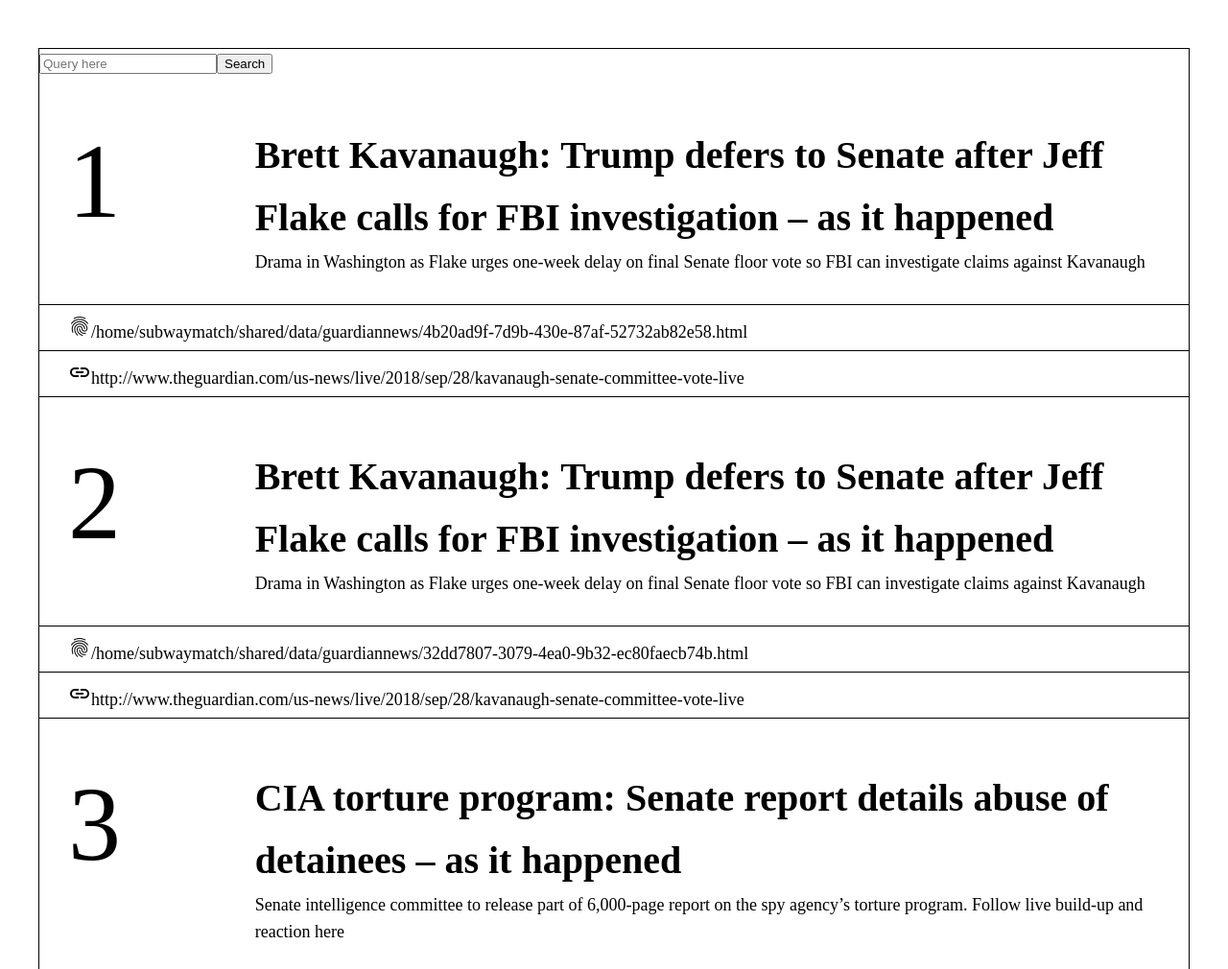
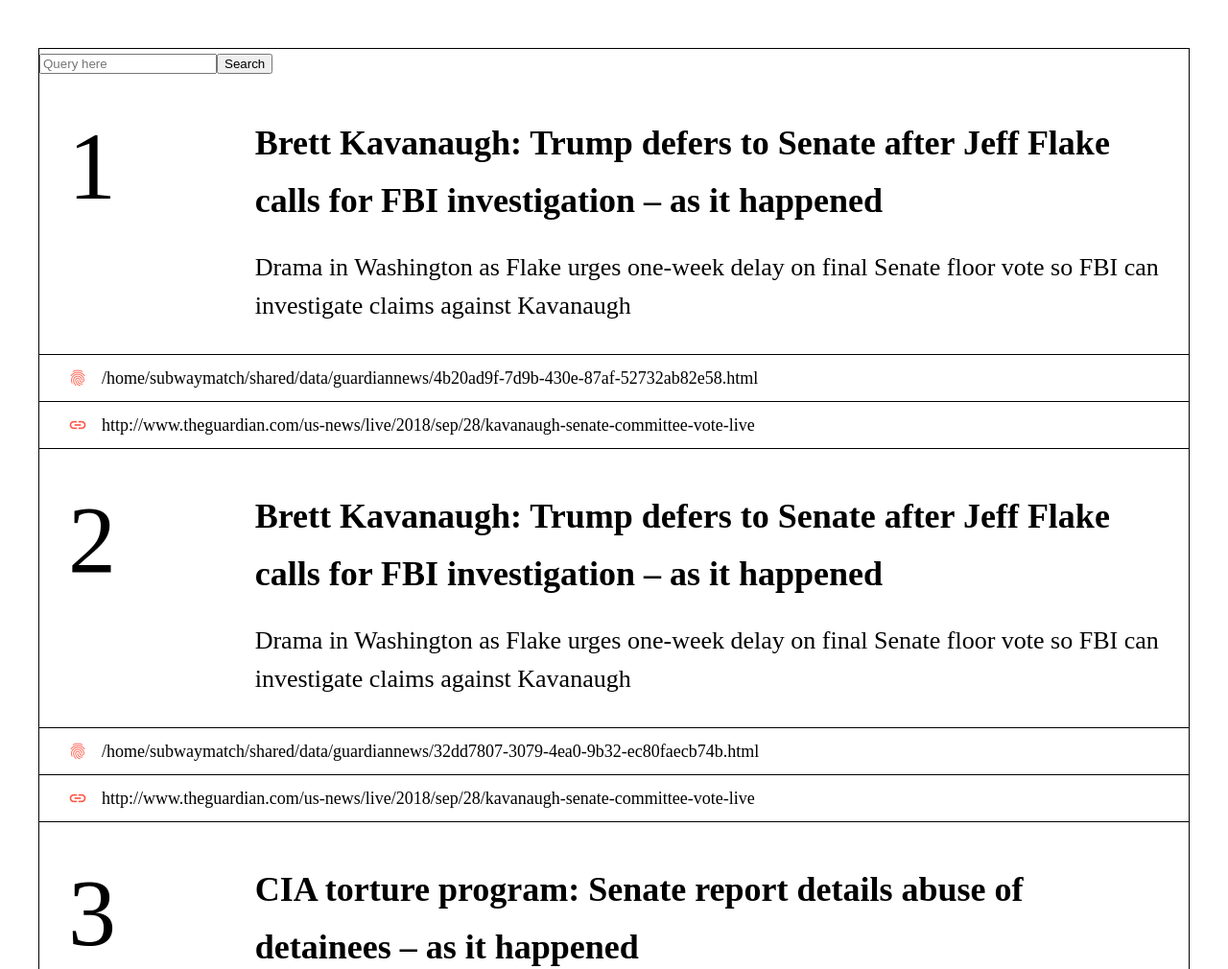
Before and after one commit to subwaymatch/solr-ui-react, a React app: page / in a window 1280 px wide. Shown: the top 1010 px of the page at 96% size. Built offline with nearby package versions, Linux system fonts and the light colour scheme; a web font is replaced by a local one.

Commit message:
Change description font size

```diff
--- a/package.json
+++ b/package.json
@@ -6,7 +6,6 @@
   "main": "src/index.js",
   "dependencies": {
     "bootstrap": "4.3.1",
-    "normalize.css": "8.0.1",
     "react": "16.8.3",
     "react-dom": "16.8.3",
     "react-scripts": "2.1.8",
--- a/src/index.js
+++ b/src/index.js
@@ -72,14 +72,14 @@ class SearchResultItem extends Component {
             </div>
           </div>
 
-          <p className="id">
-            <i class="material-icons">fingerprint</i>
+          <div className="id">
+            <i className="material-icons">fingerprint</i>
             <span>{id}</span>
-          </p>
-          <p className="url">
-            <i class="material-icons">link</i>
+          </div>
+          <div className="url">
+            <i className="material-icons">link</i>
             <span>{url}</span>
-          </p>
+          </div>
         </a>
       </div>
     );
--- a/src/styles.scss
+++ b/src/styles.scss
@@ -4,7 +4,7 @@
   font-family: "Frank Ruhl Libre", serif;
 }
 
-$primary-color: #4251a2;
+$primary-color: #ff5544;
 
 a {
   color: black;
@@ -22,21 +22,27 @@ a {
 }
 
 .search-result-item {
-  margin-top: 20px;
+  margin-top: 10px;
 
   .title-wrapper {
     padding: 30px;
     border-bottom: 1px solid black;
 
     .index-display {
-      font-size: 110px;
+      font-size: 100px;
       line-height: 1.1;
     }
 
     h2 {
-      font-size: 40px;
-      line-height: 65px;
+      font-size: 36px;
+      line-height: 60px;
       font-weight: bold;
+    }
+
+    p.desc {
+      font-size: 26px;
+      line-height: 40px;
+      margin-top: 20px;
     }
   }
 
@@ -44,6 +50,16 @@ a {
   .url {
     line-height: 1;
     border-bottom: 1px solid black;
-    padding: 10px 30px;
+    padding: 14px 30px;
+    display: flex;
+    align-items: center;
+
+    i.material-icons {
+      color: $primary-color;
+      font-size: 20px;
+      line-height: 20x;
+      display: inline-block;
+      margin-right: 15px;
+    }
   }
 }
```
